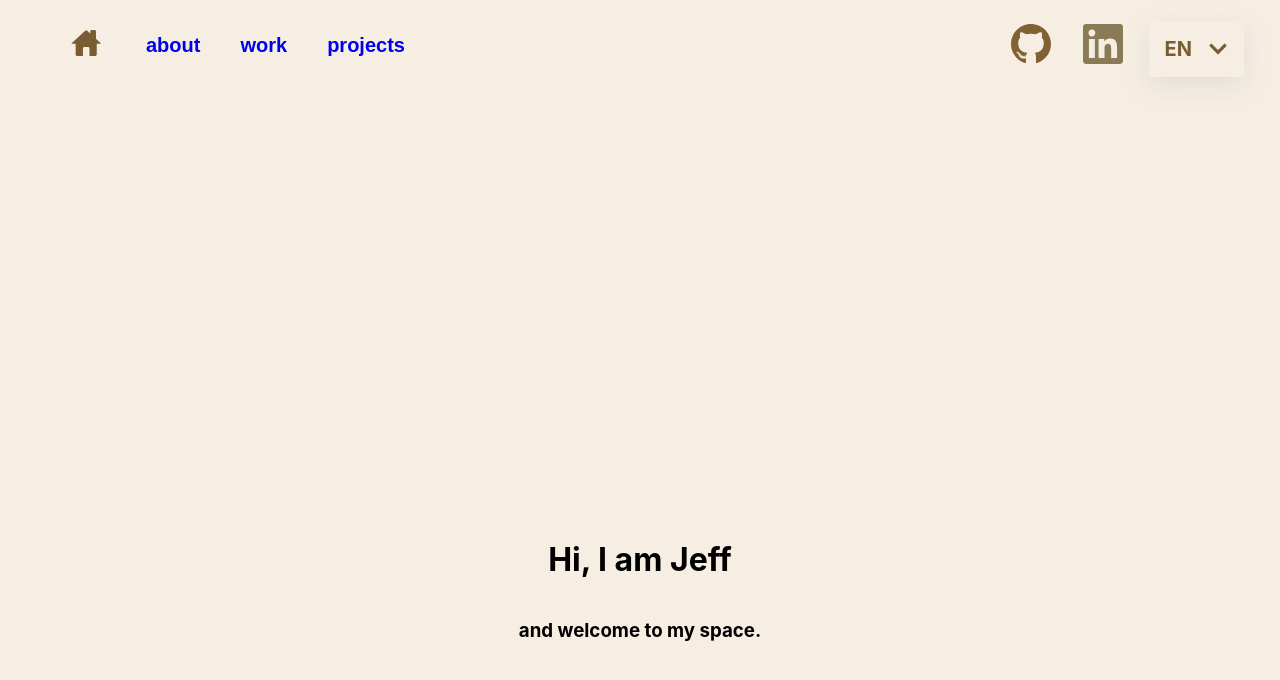
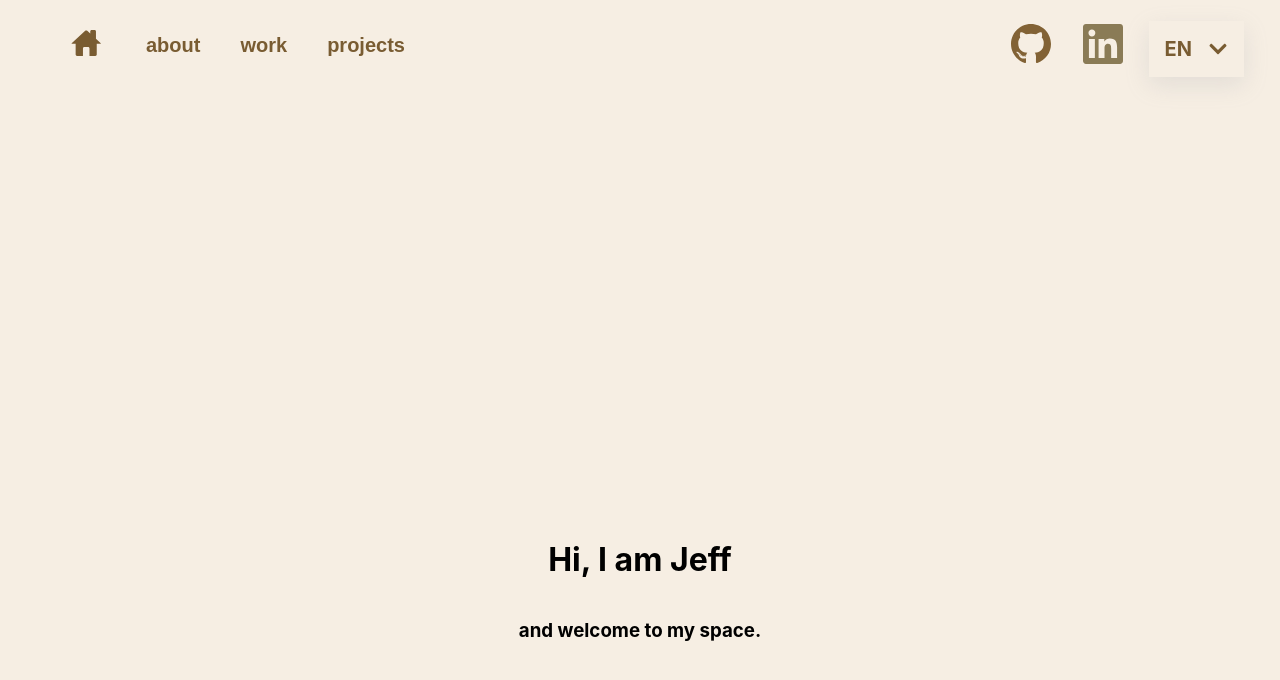
Before and after one commit to LonelyFort/My-Personal-Website, a React (Create React App) app: page / in a window 1280 px wide. Shown: the top 680 px of the page. Built offline with nearby package versions, Linux system fonts and the light colour scheme.

Commit message:
small fix

```diff
--- a/src/App.css
+++ b/src/App.css
@@ -53,6 +53,7 @@ body {
   margin: 10px;
   font-family: Khula, sans-serif;
   text-decoration: none;
+  color: #795C32;
   cursor: pointer;
 }
 
```
